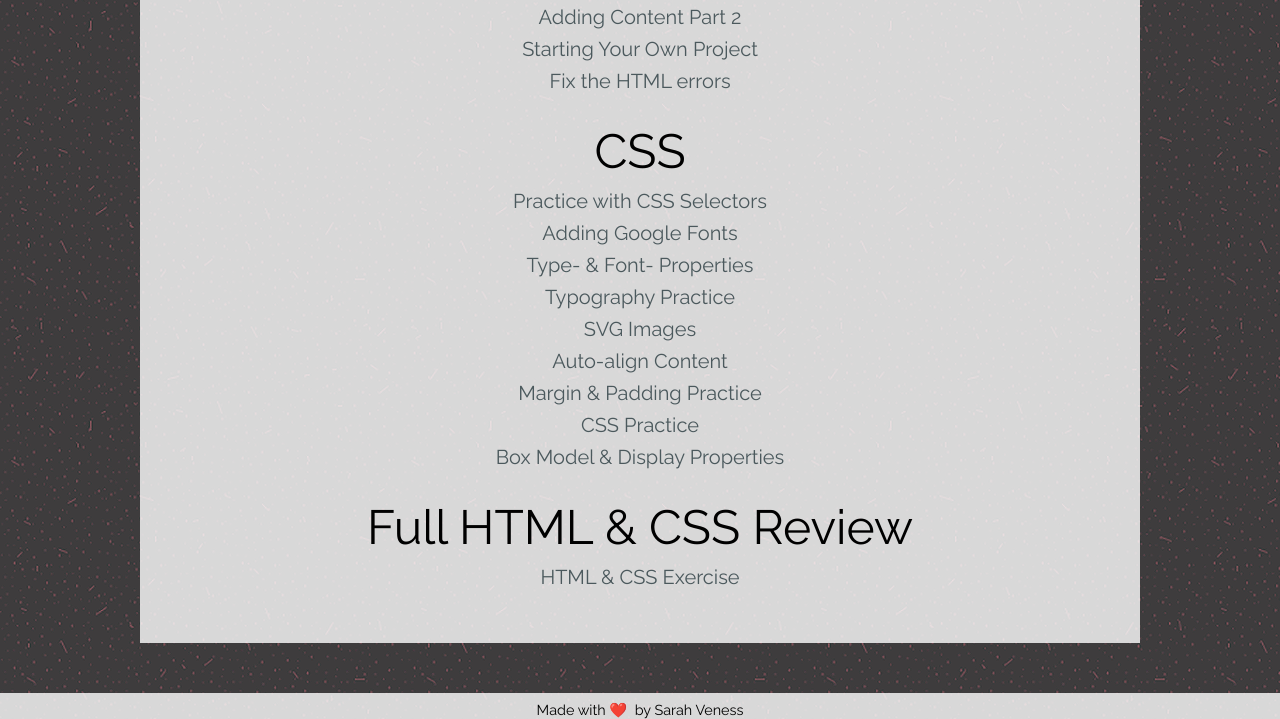
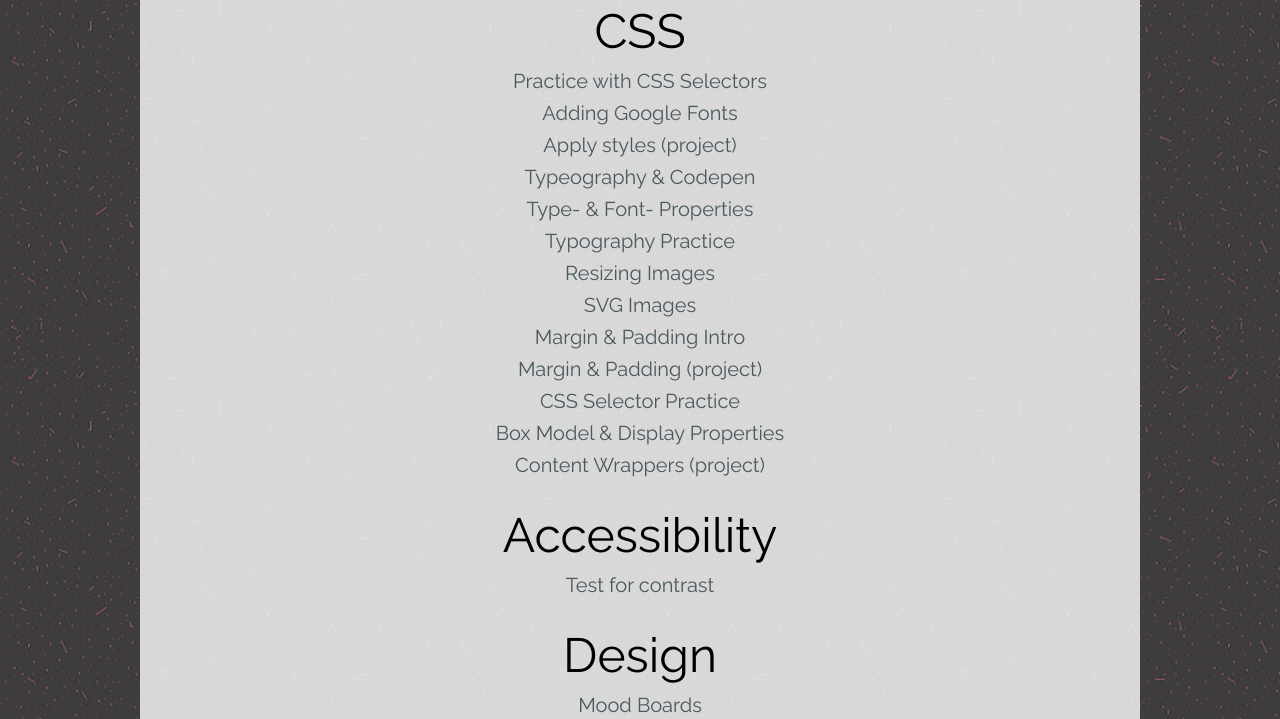
Before and after one commit to digitalskillsllc/digitalskillsllc.github.io, a plain HTML site: page exercises.html in a window 1280 px wide. Shown: the part 851-1570 px from the top of the page. Drawn offline with nearby package versions, Linux system fonts and the light colour scheme.

Commit message:
Update exercise links

```diff
--- a/exercises.html
+++ b/exercises.html
@@ -35,30 +35,39 @@
 
         <section class="exercises">
             <div class="container background-style">
-                <h1>Design</h1>
-                <p><a href="http://ladieslearningcode.github.io/llc-digital-skills/module2-1.html#exercise-sketch-a-website-layout" target="_blank">Sketch a Website Layout</a></p>
-                <p><a href="http://ladieslearningcode.github.io/llc-digital-skills/module2-2.html#exercise-resizing-images" target="_blank">Resizing Images</a></p>
-
                 <h1>HTML</h1>
-                <p><a href="http://ladieslearningcode.github.io/llc-digital-skills/module1-1.html#exercise-setting-up-a-project" target="_blank">Setting Up a Project</a></p>
+                <p><a href="http://ladieslearningcode.github.io/llc-digital-skills/module1-1.html#exercise-setting-up-our-first-project" target="_blank">Setting Up a Project</a></p>
                 <p><a href="http://ladieslearningcode.github.io/llc-digital-skills/module1-1.html#exercise-adding-content-part-1" target="_blank">Adding Content Part 1</a></p>
                 <p><a href="http://ladieslearningcode.github.io/llc-digital-skills/module1-1.html#exercise-adding-content-part-2" target="_blank">Adding Content Part 2</a></p>
-                <p><a href="http://ladieslearningcode.github.io/llc-digital-skills/module1-1.html#exercise-starting-your-class-project" target="_blank">Starting Your Own Project</a></p>
+                <p><a href="http://ladieslearningcode.github.io/llc-digital-skills/module1-1.html#exercise-our-first-nav" target="_blank">Our first nav</a></p>
+                <p><a href="http://ladieslearningcode.github.io/llc-digital-skills/module1-1.html#take-home-exercise-finesse-your-html" target="_blank">Take home exercis: Finesse your HTML</a></p>
                 <p><a href="http://ladieslearningcode.github.io/llc-digital-skills/module1-2.html#exercise-html-review" target="_blank">Fix the HTML errors</a></p>
 
                 <h1>CSS</h1>
                 <p><a href="http://ladieslearningcode.github.io/llc-digital-skills/module1-2.html#exercise-css-selectors" target="_blank">Practice with CSS Selectors</a></p>
-                <p><a href="http://ladieslearningcode.github.io/llc-digital-skills/module2-1.html#exercise-google-fonts" target="_blank">Adding Google Fonts</a></p>
-                <p><a href="http://ladieslearningcode.github.io/llc-digital-skills/module2-1.html#class-exercise-typography--codepen" target="_blank">Type- & Font- Properties</a></p>
-                <p><a href="http://ladieslearningcode.github.io/llc-digital-skills/module2-2.html#exercise-typography" target="_blank">Typography Practice</a></p>
-                <p><a href="http://ladieslearningcode.github.io/llc-digital-skills/module2-2.html#class-exercise-the-noun-project" target="_blank">SVG Images</a></p>
-                <p><a href="http://ladieslearningcode.github.io/llc-digital-skills/module2-2.html#class-exercise-auto-align-content" target="_blank">Auto-align Content</a></p>
-                <p><a href="http://ladieslearningcode.github.io/llc-digital-skills/module2-2.html#exercise-margin--padding" target="_blank">Margin & Padding Practice</a></p>
-                <p><a href="http://ladieslearningcode.github.io/llc-digital-skills/module3-1.html#exercise-selectors" target="_blank">CSS Practice</a></p>
-                <p><a href="http://ladieslearningcode.github.io/llc-digital-skills/module3-1.html#class-exercise-box-model--display" target="_blank">Box Model & Display Properties</a></p>
+                <p><a href="http://ladieslearningcode.github.io/llc-digital-skills/module1-2.html#exercise-google-fonts" target="_blank">Adding Google Fonts</a></p>
+                <p><a href="http://ladieslearningcode.github.io/llc-digital-skills/module1-2.html#class-exercise-apply-styles-to-your-project" target="_blank">Apply styles (project)</a></p>
+                <p><a href="http://ladieslearningcode.github.io/llc-digital-skills/module2-1.html#class-exercise-typography--codepen" target="_blank">Typeography & Codepen</a></p>
+                <p><a href="http://ladieslearningcode.github.io/llc-digital-skills/module1-2.html#exercise-type---font--properties" target="_blank">Type- & Font- Properties</a></p>
+                <p><a href="http://ladieslearningcode.github.io/llc-digital-skills/module2-1.html#exercise-typography-contd" target="_blank">Typography Practice</a></p>
+                <p><a href="http://ladieslearningcode.github.io/llc-digital-skills/module2-1.html#exercise-resizing-images" target="_blank">Resizing Images</a></p>
+                <p><a href="http://ladieslearningcode.github.io/llc-digital-skills/module2-1.html#class-exercise-the-noun-project" target="_blank">SVG Images</a></p>
+                <p><a href="http://ladieslearningcode.github.io/llc-digital-skills/module2-2.html#exercise-margin--padding" target="_blank">Margin & Padding Intro</a></p>
+                <p><a href="http://ladieslearningcode.github.io/llc-digital-skills/module2-2.html#exercise-margin--padding-on-your-project" target="_blank">Margin & Padding (project)</a></p>
+                <p><a href="http://ladieslearningcode.github.io/llc-digital-skills/module2-2.html#exercise-selectors" target="_blank">CSS Selector Practice</a></p>
+                <p><a href="http://ladieslearningcode.github.io/llc-digital-skills/module2-2.html#class-exercise-box-model--display" target="_blank">Box Model & Display Properties</a></p>
+                <p><a href="http://ladieslearningcode.github.io/llc-digital-skills/module2-2.html#exercise-content-wrappers-in-our-project" target="_blank">Content Wrappers (project)</a></p>
+
+                <h1>Accessibility</h1>
+                <p><a href="http://ladieslearningcode.github.io/llc-digital-skills/module2-1.html#exercise-testing-for-contrast" target="_blank">Test for contrast</a></p>
+
+                <h1>Design</h1>
+                <p><a href="http://ladieslearningcode.github.io/llc-digital-skills/module3-1.html#exercise-mood-board" target="_blank">Mood Boards</a></p>
+                <p><a href="http://ladieslearningcode.github.io/llc-digital-skills/module3-1.html#exercise-creating-our-logo" target="_blank">Creating our logo</a></p>
+                <p><a href="http://ladieslearningcode.github.io/llc-digital-skills/module3-1.html#exercise-sketch-a-website-layout" target="_blank">Sketch a Website Layout</a></p>
 
                 <h1>Full HTML & CSS Review</h1>
-                <p><a href="http://ladieslearningcode.github.io/llc-digital-skills/module3-2.html" target="_blank">HTML & CSS Exercise</a></p>
+                <p><a href="http://ladieslearningcode.github.io/llc-digital-skills/module3-2.html" target="_blank">HTML & CSS: Putting it all together</a></p>
             </div>
         </section>
 
```
